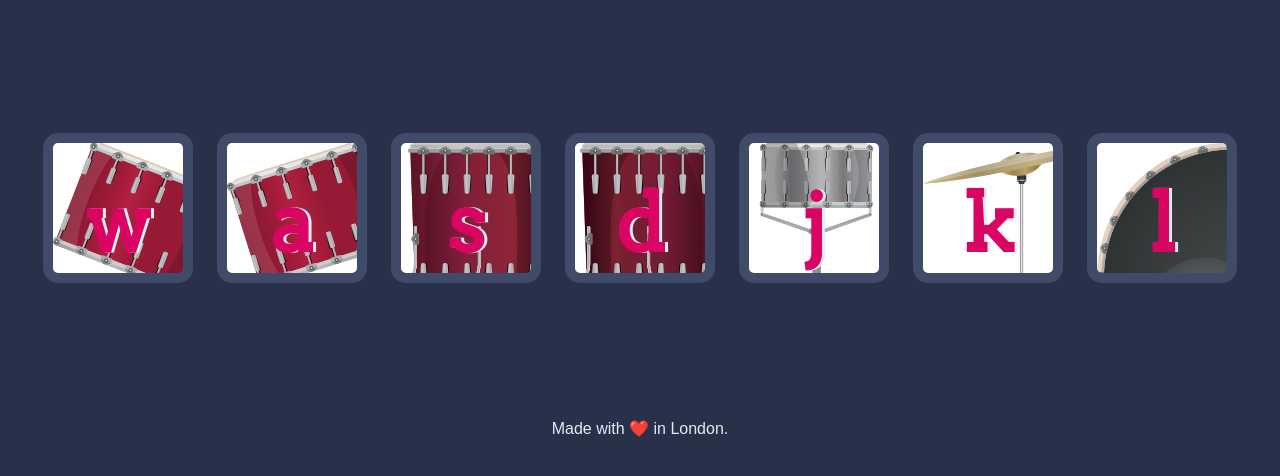
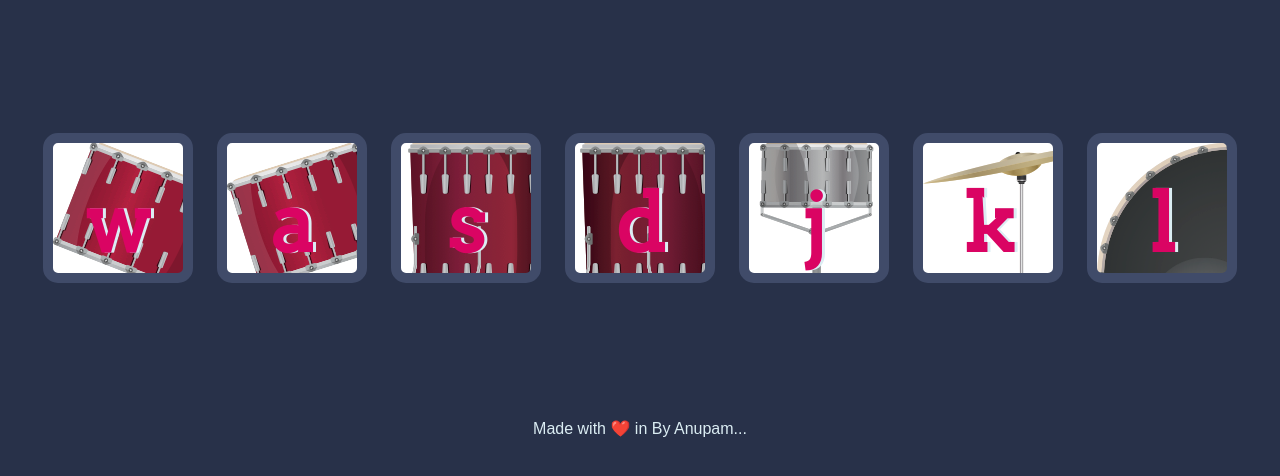
Before and after one commit to Anupam-av/Drum-kit, a plain HTML site: page index.html in a window 1280 px wide. Shown: the part 156-632 px from the top of the page. Drawn offline with Linux system fonts and the light colour scheme.

Commit message:
Update index.html

```diff
--- a/index.html
+++ b/index.html
@@ -23,7 +23,7 @@
 
 
   <footer>
-    Made with ❤️ in London.
+    Made with ❤️ in By Anupam...
   </footer>
 
   <script src="index.js" charset="utf-8"></script>
```
